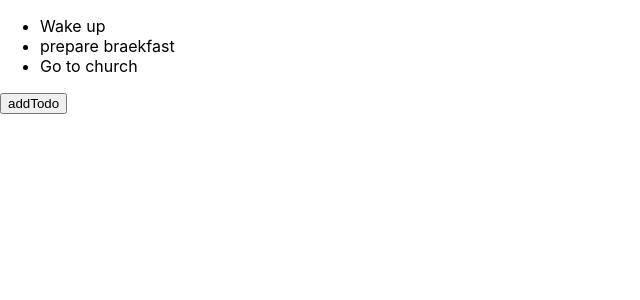
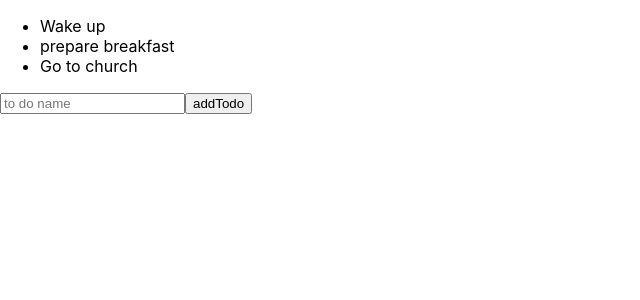
Before and after one commit to Wilson-Ochieng/TodoApp-ReactJS, a React (Create React App) app: page / in a window 1280 px wide. Shown: the top 300 px of the page, without its empty margins (0-640 px from the left). Built offline with nearby package versions, Linux system fonts and the light colour scheme.

Commit message:
Created form with onSubmit event handler

```diff
--- a/src/App.js
+++ b/src/App.js
@@ -5,11 +5,13 @@ function App() {
   const[todos,setTodos]=useState(
     [
       {id: 1,name:"Wake up"},
-      {id :2,name:"prepare braekfast"},
+      {id :2,name:"prepare breakfast"},
       {id :3,name:"Go to church"},
     ] );
-    function addTodo(){
-      setTodos ([...todos,[{id:4,name:"New-Item"}]])
+    const[todoName,setTodoName]=useState("")
+    function addTodo(e){
+      e.preventDafault()
+      setTodos ([...todos,{id:4,name:"New-Item"}])
     }
 
   return (
@@ -20,7 +22,10 @@ function App() {
           todos.map( todo => <li key={todo.id}>{todo.name}</li>)
         }
       </ul>
+      <form onSubmit={addTodo}>
+        <input placeholder='to do name ' value={todoName} onChange={e => setTodoName(e.target.value)} />
       <button onClick={addTodo}>addTodo</button>
+      </form>
 
        </div>
   )
```
